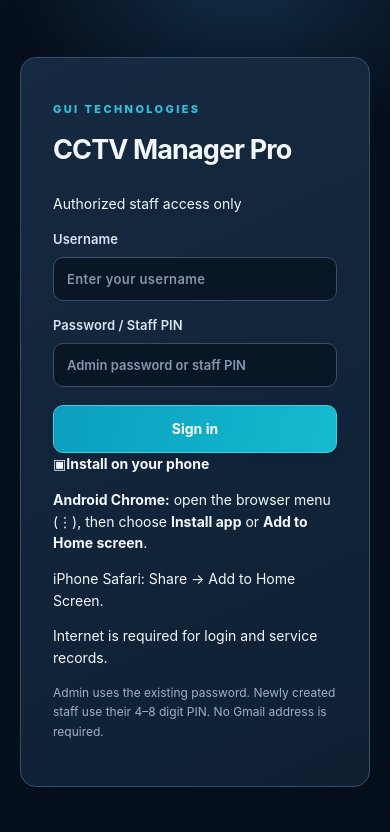
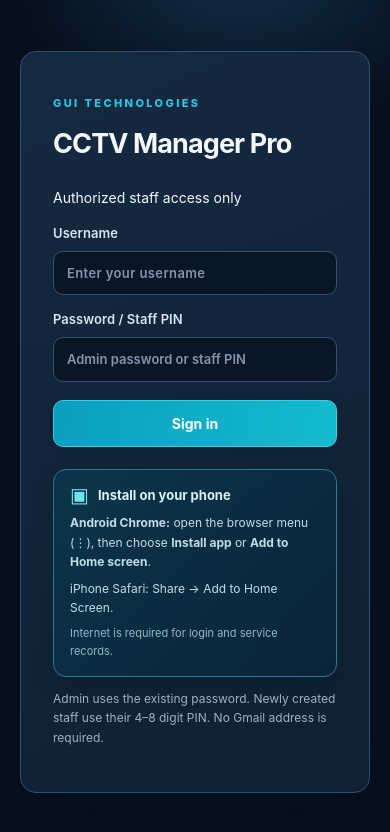
Before and after one commit to guitechnologies-eng/guitechnologies-eng-cctv-manager-pro, a Next.js app: page /login in a window 390 px wide. Shown: the top 832 px of the page. Built offline with nearby package versions, Linux system fonts and the light colour scheme.

Commit message:
style: responsive install app prompt for phone home screen

```diff
--- a/app/style.css
+++ b/app/style.css
@@ -482,3 +482,23 @@ main.wrap.dashboard-main{max-width:1500px;width:100%;margin:0;padding:22px clamp
 .assignment-unassigned{color:#fad18b;font-weight:750}
 .job-filters label:has(select[name="tech"]){min-width:140px}
 @media(max-width:670px){.job-assignment-line{display:block}.job-assignment-line span{display:block;margin-top:5px}}
+
+/* Android/iOS PWA installation help; never caches customer or login data. */
+.install-app-card{
+ margin:15px 0 10px;padding:15px 16px;background:linear-gradient(135deg,#0b354b,#0b2337);
+ border:1px solid #287b91;border-radius:13px;color:#d9f4fa;
+ box-shadow:0 8px 26px rgba(0,0,0,.12);
+}
+.install-app-heading{display:flex;align-items:center;gap:9px;font-size:13px;margin-bottom:8px}
+.install-app-heading span{color:#74e1ed;font-size:20px;line-height:1}
+.install-app-instructions,.install-app-ios,.install-app-online{font-size:12px;line-height:1.6;margin:8px 0 0;color:#c2ddea}
+.install-app-online{font-size:11px;color:#96b8cb}
+.install-app-button{width:100%;font-size:13px;font-weight:700;min-height:42px;background:#087eaa;color:#fff;border:1px solid #49cde7}
+.install-app-button:hover{background:#0ca8c4}
+.install-app-compact{margin:15px 10px 0;padding:12px;border-color:#275369}
+.install-app-compact .install-app-heading{font-size:12px}
+.install-app-compact .install-app-instructions{font-size:11px}
+.install-app-compact .install-app-online{font-size:10px}
+.login .install-app-card{margin-top:22px}
+@media(max-width:790px){.install-app-compact{margin:15px 0 10px}}
+@media(display-mode:standalone){.install-app-card{display:none}}
```
